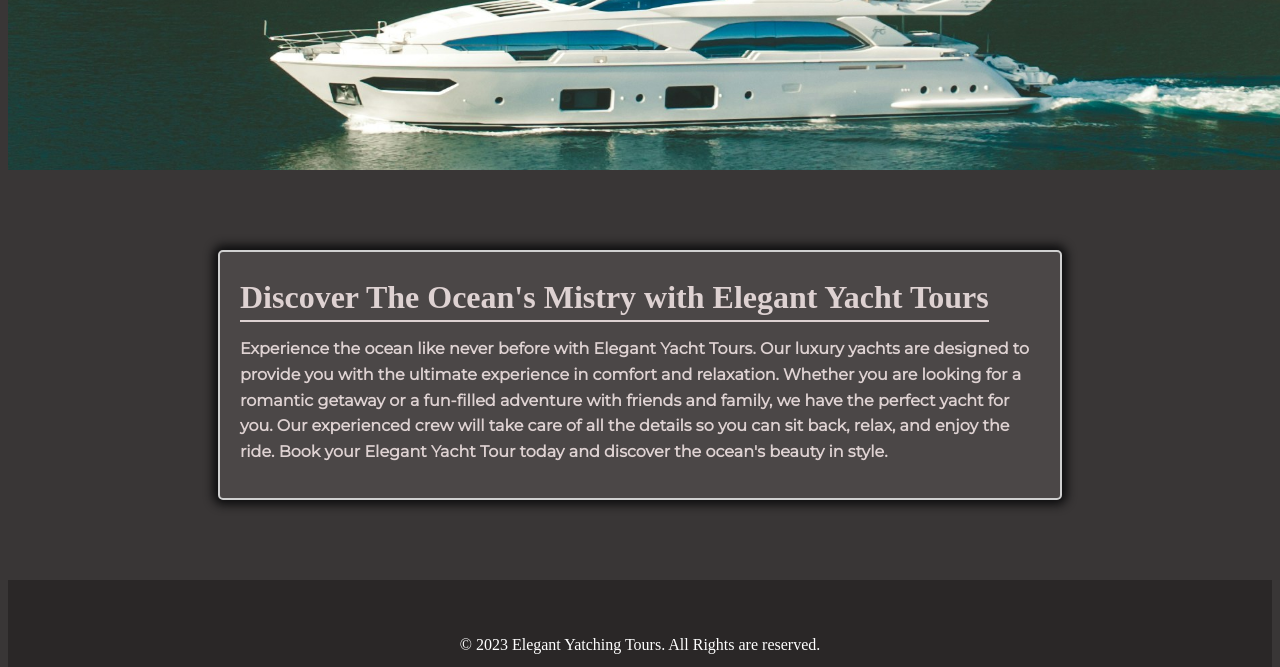
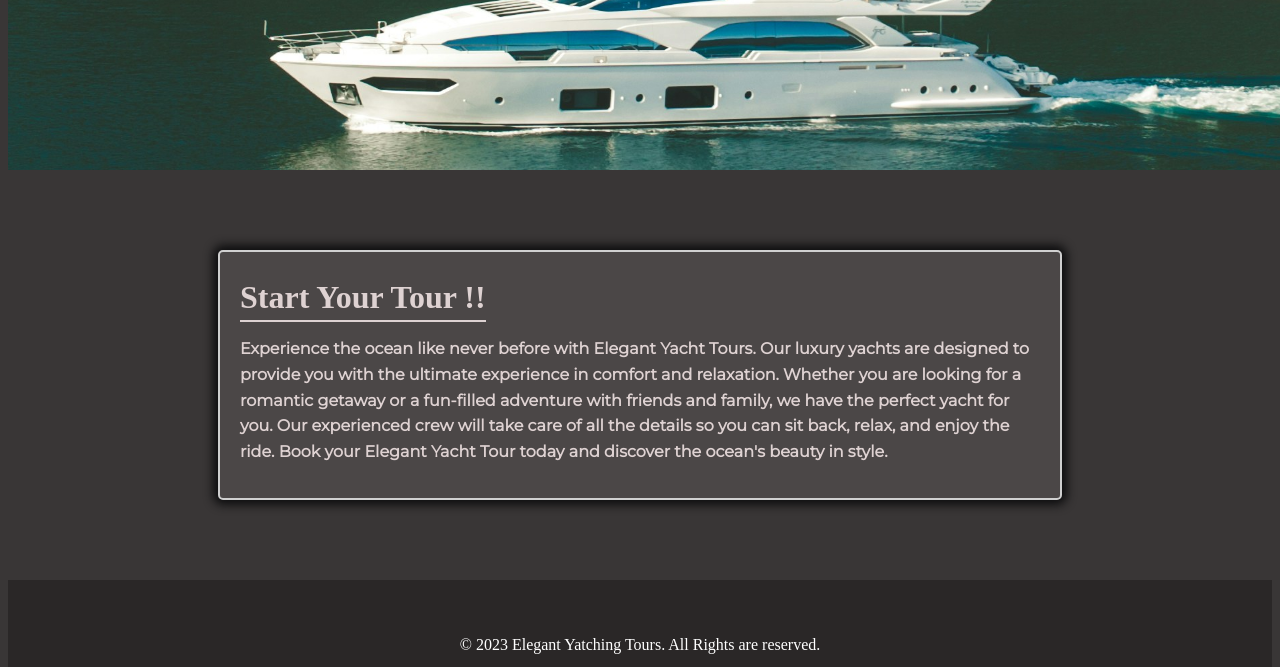
Before and after one commit to Neha-Laturkar/HTML-and-Web-Essentials, a plain HTML site: page Module-3/home.html in a window 1280 px wide. Shown: the part 702-1369 px from the top of the page. Drawn offline with Linux system fonts and the light colour scheme.

Commit message:
Head Element

```diff
--- a/Module-3/home.html
+++ b/Module-3/home.html
@@ -2,6 +2,9 @@
 <html lang="en">
 <head>
     <meta charset="UTF-8">
+    <meta name="description" content="Elegant Yacht Tours">
+    <meta name="keywords" content="Yacht, Tours, Ocean, Luxury">
+    <meta name="author" content="Neha SUtar">
     <meta name="viewport" content="width=device-width, initial-scale=1.0">
     <title>Elegant Yacht Tours</title>
     <link rel="stylesheet" href="styleforhome.css">
@@ -10,6 +13,11 @@
           href="https://fonts.googleapis.com/css?family=Tangerine">
      <link rel="stylesheet" href="https://fonts.googleapis.com/css?family=Montserrat">
      <link href="https://cdnjs.cloudflare.com/ajax/libs/font-awesome/6.0.0-beta3/css/all.min.css" rel="stylesheet">
+     <script>
+        window.onload= function() {
+            document.getElementById("change").innerHTML = "Start Your Tour !!";
+        };
+     </script>
 </head>
 <body>
 
@@ -40,7 +48,7 @@
 
     <!-- This is a main section. -->
     <section class="chapter-section">
-        <h1>Discover The Ocean's Mistry with Elegant Yacht Tours</h1>
+        <h1 id="change">Discover The Ocean's Mistry with Elegant Yacht Tours</h1>
 
         <h2>Experience the ocean like never before with Elegant Yacht Tours.
             Our luxury yachts are designed to provide you with the ultimate experience in comfort and relaxation. Whether you are looking
```
